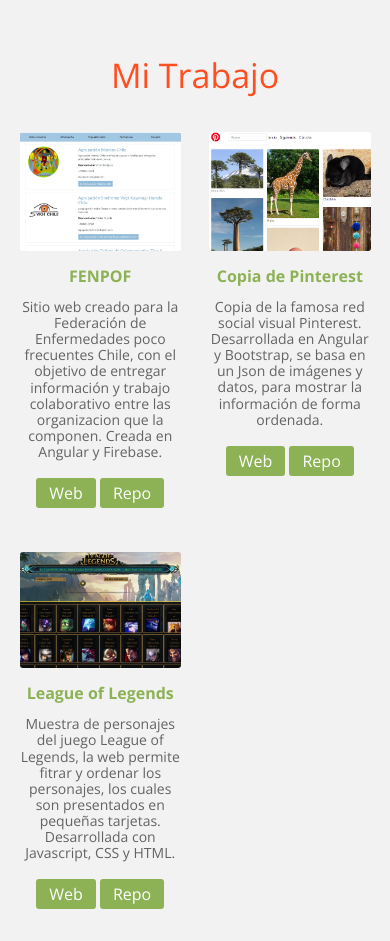
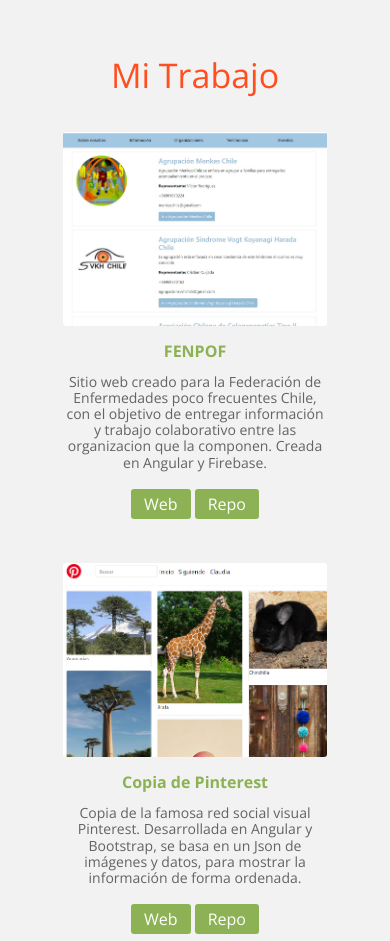
Before and after one commit to Relun/relun.github.io, a plain HTML site: page index.html in a window 390 px wide. Shown: the part 1180-2121 px from the top of the page. Drawn offline with nearby package versions, Linux system fonts and the light colour scheme.

Commit message:
mejorando el diseño responsivo

```diff
--- a/css/style.css
+++ b/css/style.css
@@ -328,6 +328,14 @@ footer .redes-sociales .download:hover{
     header .contenedor-texto .texto .profession{
         font-size: 18px;
     }
+
+    .main .works .contenedor-works .work{
+        width: 75%;
+        /* align-items: center; */
+        margin-left: auto;
+        margin-right: auto;
+        /* margin-bottom: 40px; */
+    }
     .main .works .contenedor-works .work .buttons .demo{
         padding: 4px 13px;
     }
--- a/index.html
+++ b/index.html
@@ -120,7 +120,7 @@
                 <a href="https://github.com/Relun" target="_blank" class="github"><i class="fa fa-github"></i></a>
                 <a href="https://www.linkedin.com/in/claudia-araya/" target="_blank" class="linkedin"><i class="fa fa-linkedin-square"></i></a>
                 <!-- <p>CV:</p> -->
-                <a href="./img/CV-Claudia-Araya-frontend.pdf" target="_blank" class="download"><i class="fa fa-download" aria-hidden="true"></i></a>
+                <a href="./img/CV-Claudia-Araya.pdf" target="_blank" class="download"><i class="fa fa-download" aria-hidden="true"></i></a>
             </div>
           <!-- <div class="download-cv-box">
             <p>Descargar CV:</p>
```
Also changed, not shown: 3 other files.
